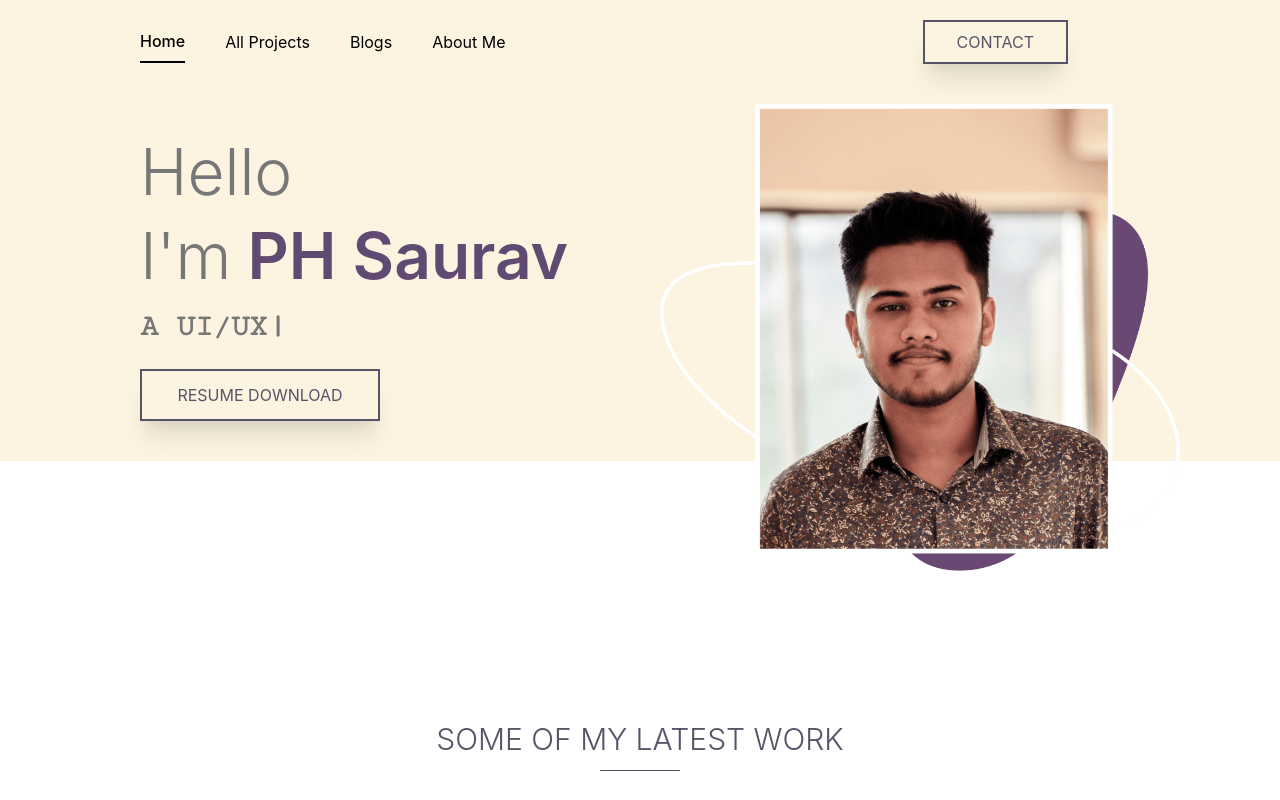
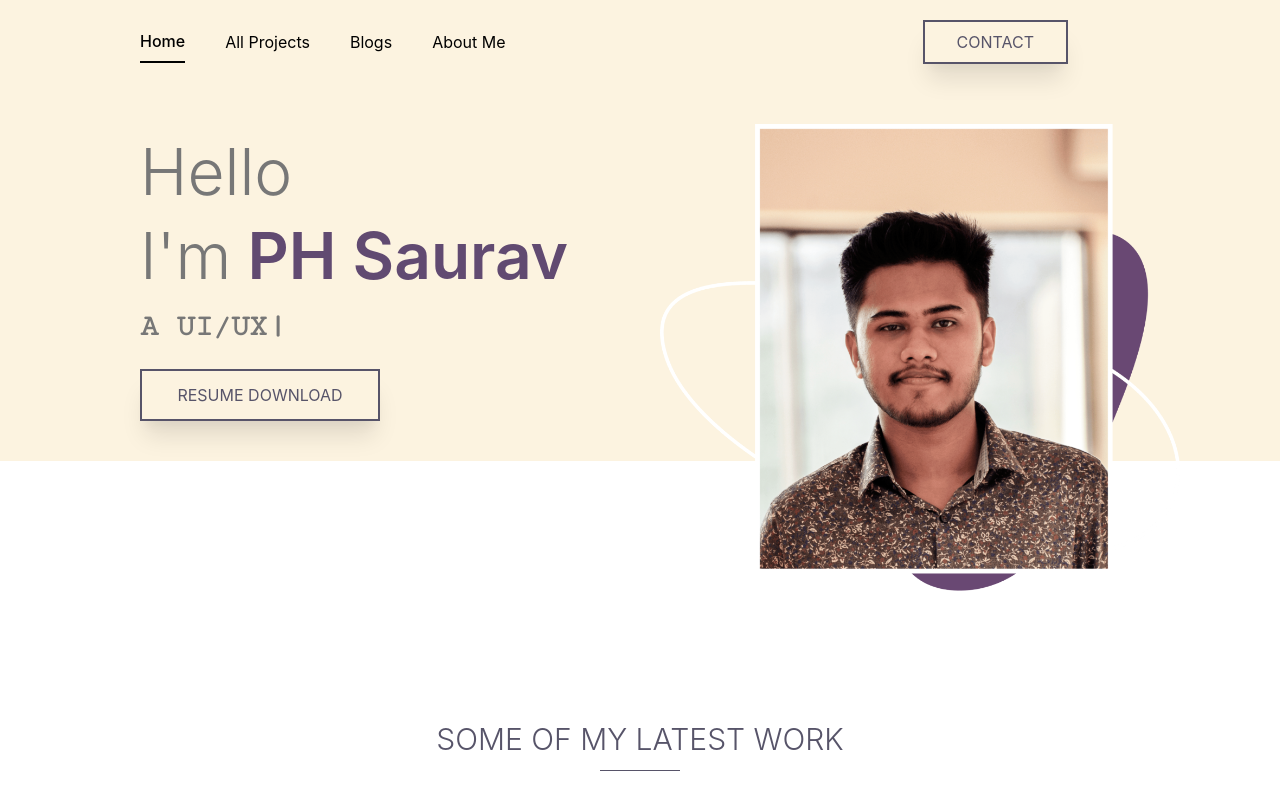
Before and after one commit to phsaurav/Portfolio-site, a React (Create React App) app: page /home in a window 1280 px wide. Shown: the top 800 px of the page. Built offline with nearby package versions, Linux system fonts and the light colour scheme; a web font is replaced by a local one.

Commit message:
Hero Motion Fix

```diff
--- a/src/components/Hero/Hero.js
+++ b/src/components/Hero/Hero.js
@@ -50,12 +50,14 @@ const Hero = () => {
 					</div>
 					<div className=' md:w-1/2'>
 						<Link to='/aboutme'>
+							<div className='transform pt-5 transition duration-500 ease-in-out hover:-translate-y-6'>
 								<img
 									data-aos='zoom-in-down'
 									className='-mb-20 mt-16 -ml-5 w-full transform pt-5 transition duration-500 ease-in-out hover:-translate-y-6 lg:-mb-36 lg:mt-0 lg:ml-0 xl:-mb-40'
 									src='/assets/banner_pic.png'
 									alt=''
 								></img>
+							</div>
 						</Link>
 					</div>
 				</div>
```
Lines whose indentation alone changed are shown as unchanged.
